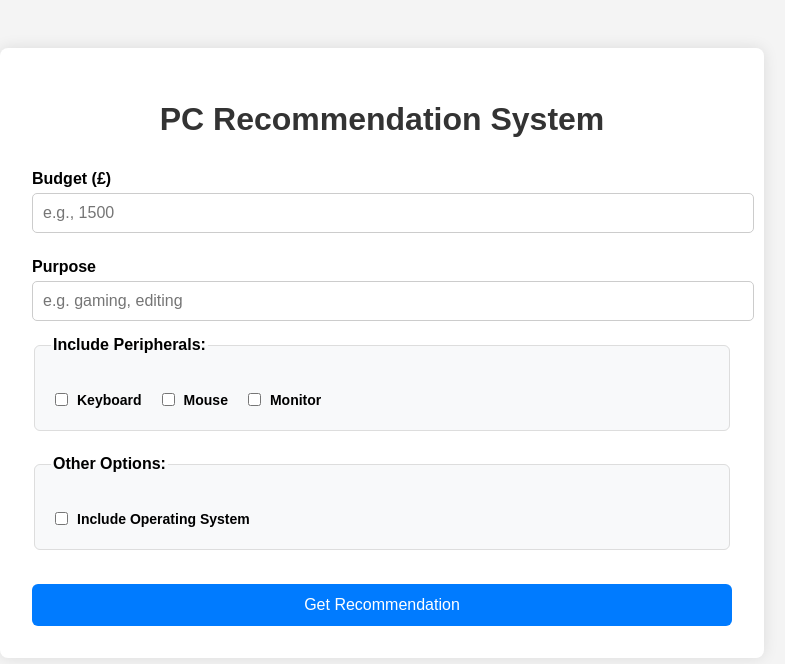
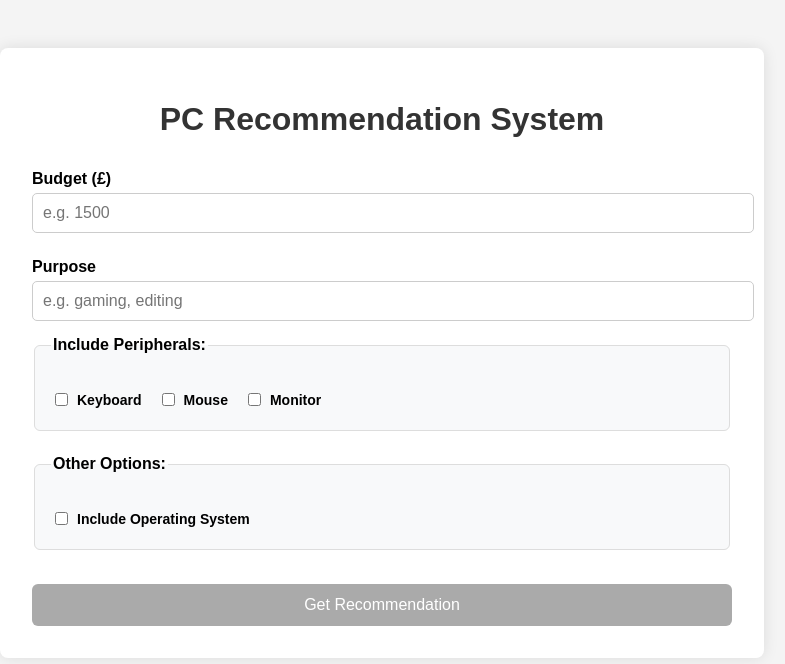
Before and after one commit to Lucian-Chiriazi/Individual_Project_Frontend, a React (Create React App) app: page / in a window 1280 px wide. Shown: the top 664 px of the page, without its empty margins (258-1043 px from the left). Built offline with nearby package versions, Linux system fonts and the light colour scheme.

Commit message:
add helper funtion to validate budget

```diff
--- a/src/components/PCBuilder.js
+++ b/src/components/PCBuilder.js
@@ -12,6 +12,11 @@ export default function PCBuilder() {
   const [includeOS, setIncludeOS] = useState(false);
   const [recommendation, setRecommendation] = useState("");
   const [loading, setLoading] = useState(false);
+
+  const isValidBudget = (val) => {
+    const parsed = parseFloat(val);
+    return val !== "" && !isNaN(parsed) && parsed >= 500 && parsed <= 10000;
+  };
 
   const handlePeripheralChange = (e) => {
     setPeripherals({
@@ -48,15 +53,13 @@ export default function PCBuilder() {
       <input
         type="number"
         value={budget}
-        max={10000}  // Maximum budget of £10,000
         onChange={(e) => setBudget(e.target.value)}
-        placeholder="e.g., 1500"
+        placeholder="e.g. 1500"
       />
-
-      {parseFloat(budget) > 10000 && (
-        <div style={{ color: "red" , fontSize: "0.8rem", marginBottom: "10px"}}>
-          Budget should not exceed £10,000.
-          </div>
+      {budget !== "" && !isValidBudget(budget) && (
+        <div style={{ color: "red", fontSize: "0.9rem", marginBottom: "10px" }}>
+          Budget must be between £500 and £10,000.
+        </div>
       )}
 
       <label>Purpose</label>
@@ -114,8 +117,10 @@ export default function PCBuilder() {
         </div>
       </fieldset>
 
-
-      <button onClick={fetchRecommendations} disabled={loading}>
+      <button
+        onClick={fetchRecommendations}
+        disabled={loading || !isValidBudget(budget)}
+      >
         {loading ? "Loading..." : "Get Recommendation"}
       </button>
 
```
